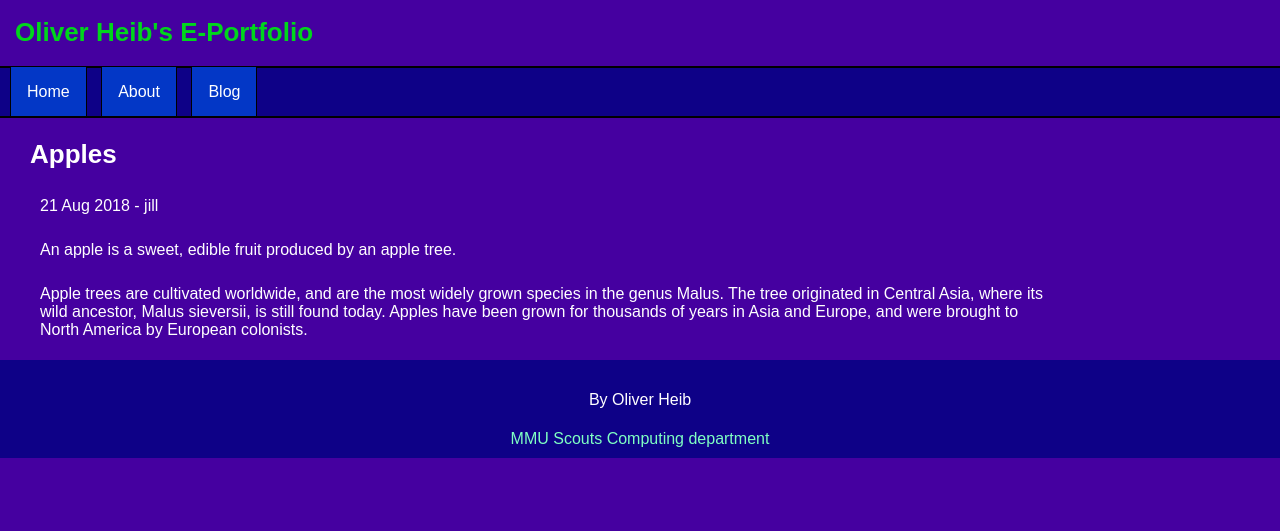
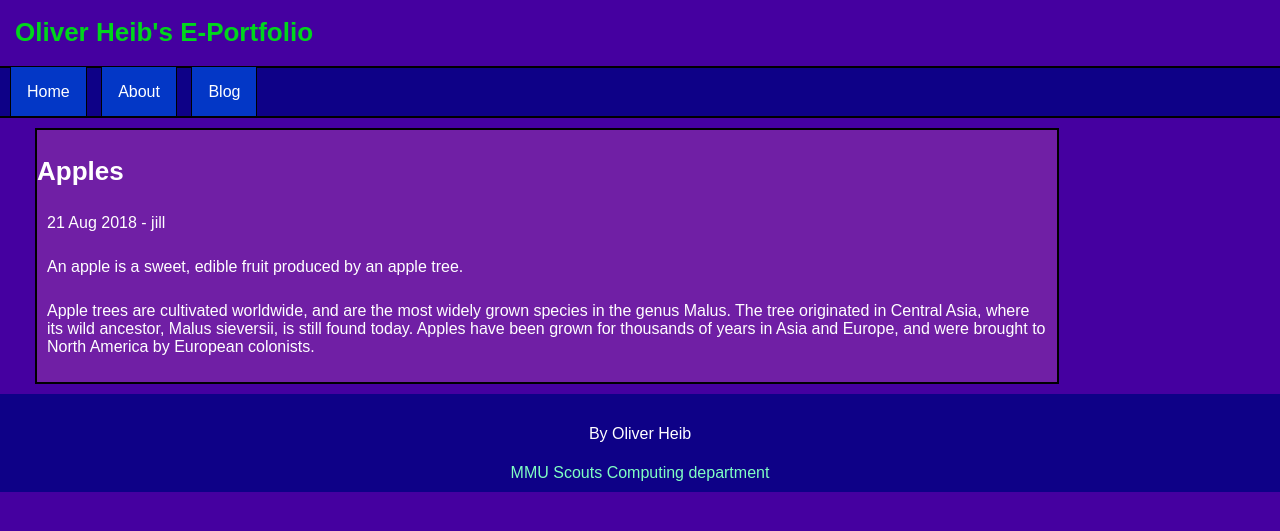
Before and after one commit to OliverHeib/E-PortfolioInJekyll, a Jekyll site: the page built from _posts/2018-08-21-apples.md, in a window 1280 px wide. Shown: the top 531 px of the page. Built offline with Jekyll 4.4.1, drawn with Linux system fonts in a browser that asks for light colours.

Commit message:
Update post.html

```diff
--- a/_layouts/post.html
+++ b/_layouts/post.html
@@ -1,7 +1,11 @@
 ---
 layout: default
 ---
-<h1>{{ page.title }}</h1>
-<p>{{ page.date | date_to_string }} - {{ page.author }}</p>
+<div id="post">
 
-{{ content }}
+  <h1>{{ page.title }}</h1>
+  <p>{{ page.date | date_to_string }} - {{ page.author }}</p>
+
+  {{ content }}
+
+</div> <!-- End of container div -->
```
